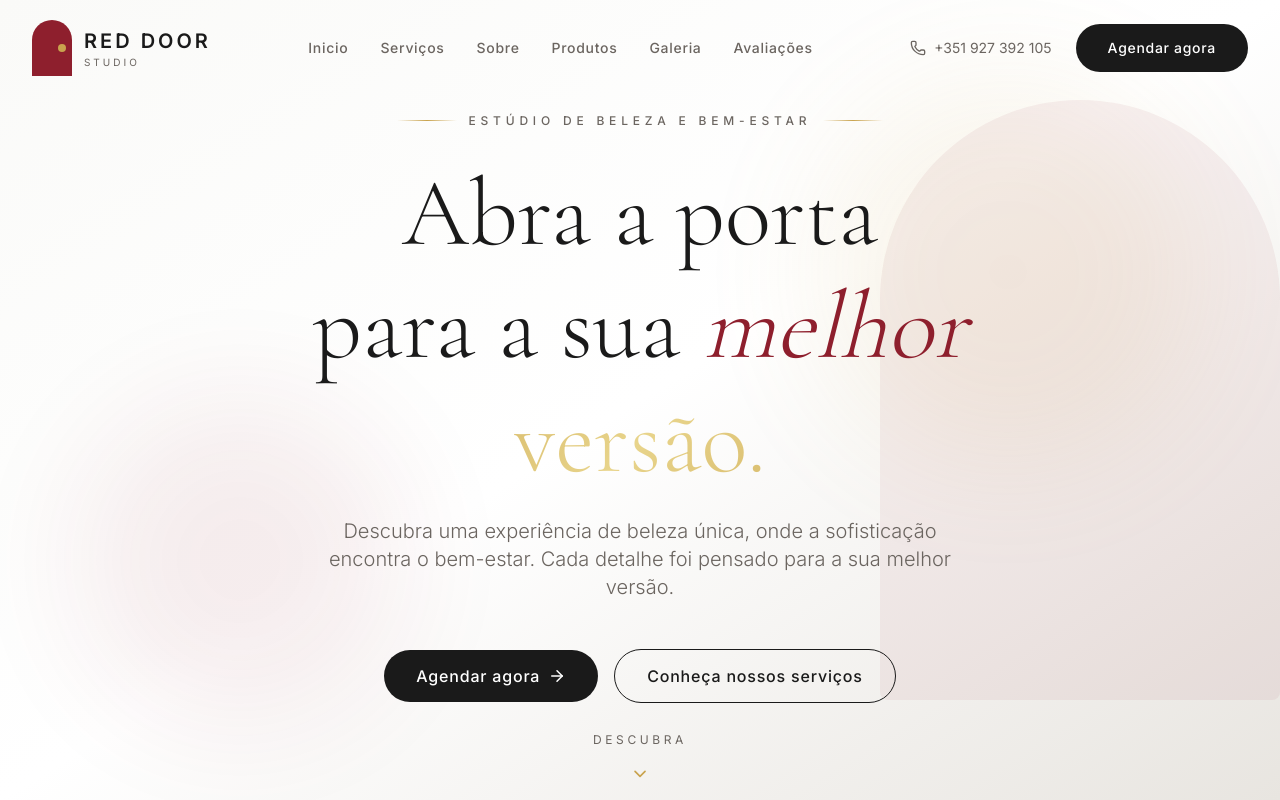
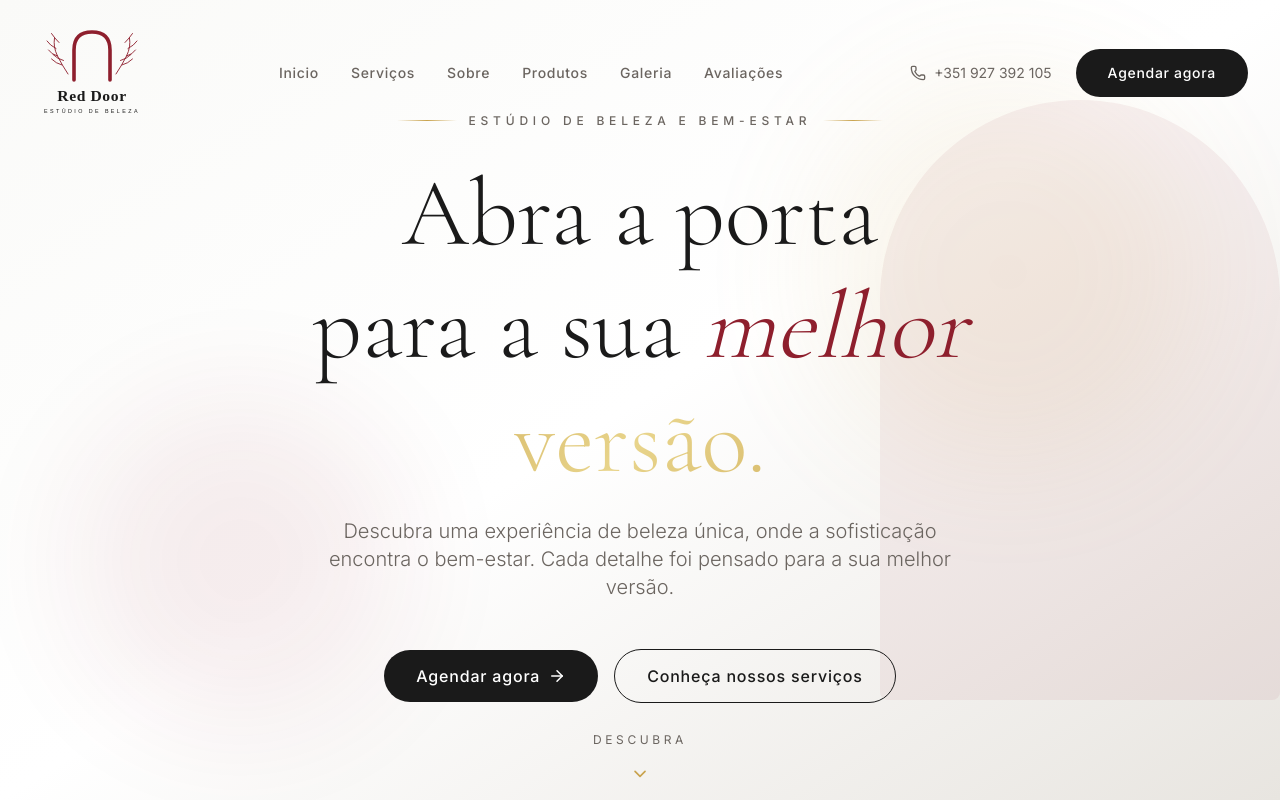
Before and after one commit to arthurneves4220-blip/red-door-studio, a Next.js app: page / in a window 1280 px wide. Shown: the top 800 px of the page. Built offline with nearby package versions, Linux system fonts and the light colour scheme.

Commit message:
feat: replace CSS logo with new SVG logo in Header and Footer

```diff
--- a/src/components/Footer.tsx
+++ b/src/components/Footer.tsx
@@ -2,6 +2,7 @@
 
 import { MapPin, Phone, Clock } from "lucide-react";
 import ScrollReveal from "./ScrollReveal";
+import Image from "next/image";
 
 const FacebookIcon = () => (
   <svg width="18" height="18" viewBox="0 0 24 24" fill="currentColor">
@@ -32,18 +33,14 @@ export default function Footer() {
           <div className="grid grid-cols-1 md:grid-cols-2 lg:grid-cols-4 gap-12 mb-16">
             {/* Brand */}
             <div className="lg:col-span-1">
-              <a href="#inicio" className="flex items-center gap-3 mb-6">
-                <div className="w-8 h-11 rounded-t-full bg-wine-red flex items-center justify-center relative">
-                  <div className="absolute right-1 top-1/2 -translate-y-1/2 w-1.5 h-1.5 rounded-full bg-gold" />
-                </div>
-                <div className="flex flex-col">
-                  <span className="text-lg font-semibold tracking-[0.15em] text-white">
-                    RED DOOR
-                  </span>
-                  <span className="text-[9px] tracking-[0.3em] text-white/50 uppercase">
-                    Studio
-                  </span>
-                </div>
+              <a href="#inicio" className="inline-block mb-6">
+                <Image
+                  src="/logo.svg"
+                  alt="Red Door Estúdio de Beleza"
+                  width={140}
+                  height={120}
+                  className="h-auto"
+                />
               </a>
               <p className="text-white/60 font-light leading-relaxed text-sm">
                 Abra a porta para a sua melhor versão. Estúdio de beleza e
--- a/src/components/Header.tsx
+++ b/src/components/Header.tsx
@@ -3,6 +3,7 @@
 import { useState, useEffect } from "react";
 import { motion, AnimatePresence } from "framer-motion";
 import { Menu, X, Phone } from "lucide-react";
+import Image from "next/image";
 
 const navLinks = [
   { href: "#inicio", label: "Inicio" },
@@ -39,18 +40,15 @@ export default function Header() {
       <div className="max-w-7xl mx-auto px-6 lg:px-8">
         <div className="flex items-center justify-between">
           {/* Logo */}
-          <a href="#inicio" className="flex items-center gap-3">
-            <div className="w-10 h-14 rounded-t-full bg-wine-red flex items-center justify-center relative">
-              <div className="absolute right-1.5 top-1/2 -translate-y-1/2 w-2 h-2 rounded-full bg-gold" />
-            </div>
-            <div className="flex flex-col">
-              <span className="text-xl font-semibold tracking-[0.15em] text-elegant-black">
-                RED DOOR
-              </span>
-              <span className="text-[10px] tracking-[0.3em] text-warm-gray uppercase">
-                Studio
-              </span>
-            </div>
+          <a href="#inicio" className="flex items-center">
+            <Image
+              src="/logo.svg"
+              alt="Red Door Estúdio de Beleza"
+              width={120}
+              height={100}
+              className="h-auto"
+              priority
+            />
           </a>
 
           {/* Desktop Navigation */}
```
Also changed, not shown: public/logo.svg (added).
